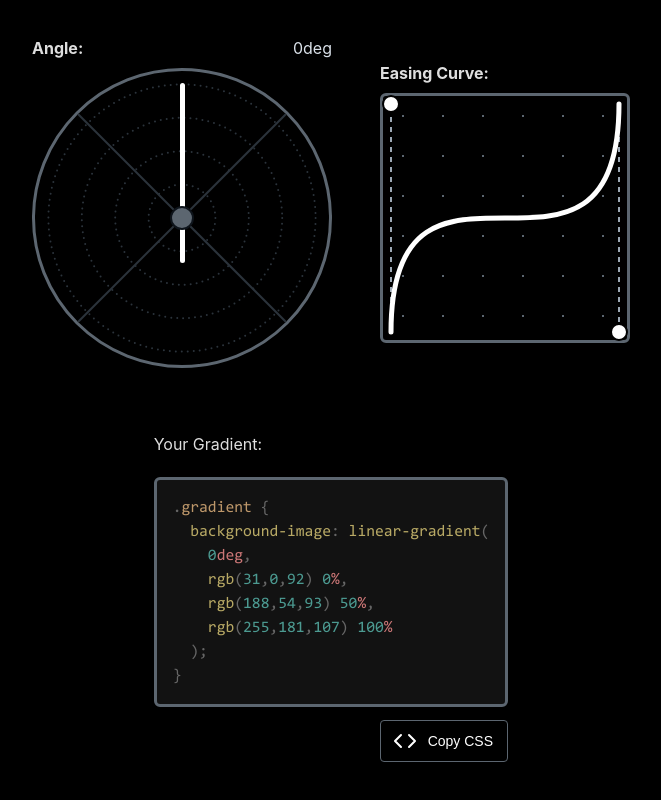
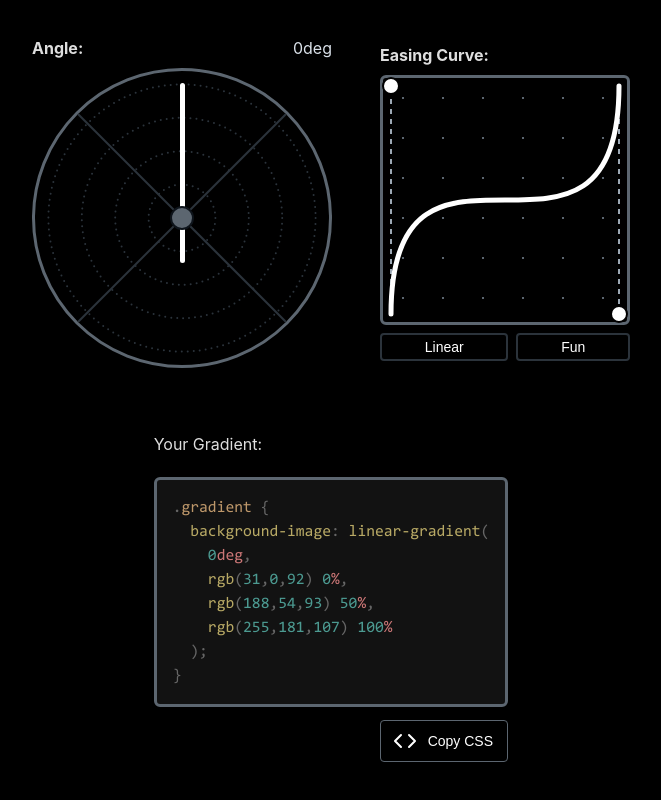
Before and after one commit to patryk-harasiuk/gradient-generator, a React (Vite) app: page / in a window 1280 px wide. Shown: the part 802-1602 px from the top of the page, without its empty margins (309-970 px from the left). Built offline with nearby package versions, Linux system fonts and the light colour scheme.

Commit message:
feat: add curve picker buttons

```diff
--- a/src/components/EasingCurvePicker/EasingCurvePicker.module.css
+++ b/src/components/EasingCurvePicker/EasingCurvePicker.module.css
@@ -53,3 +53,25 @@
   right: calc(var(--inset-by));
   bottom: calc(var(--inset-by));
 }
+
+.button {
+  cursor: pointer;
+  padding: 4px 0;
+  font-size: 0.875rem;
+  flex-grow: 1;
+  display: flex;
+  justify-content: center;
+  border: 2px solid var(--color-gray-100);
+  border-radius: 4px;
+  color: white;
+  background: transparent;
+}
+
+.button:hover {
+  border: 2px solid var(--color-gray-300);
+}
+
+.buttonsWrapper {
+  display: flex;
+  column-gap: 8px;
+}
--- a/src/components/EasingCurvePicker/EasingCurvePicker.tsx
+++ b/src/components/EasingCurvePicker/EasingCurvePicker.tsx
@@ -2,6 +2,12 @@ import { MouseEvent, useEffect, useRef, useState } from "react";
 import styles from "./EasingCurvePicker.module.css";
 import type { Coordinates } from "../../types";
 import { VIEWBOX_SIZE } from "../../const";
+
+const LINEAR_FIRST_CONTROL_POINT = { x: 76, y: 152 };
+const LINEAR_SECOND_CONTROL_POINT = { x: 152, y: 76 };
+
+const FUN_FIRST_CONTROL_POINT = { x: 0, y: 0 };
+const FUN_SECOND_CONTROL_POINT = { x: 228, y: 228 };
 
 type Props = {
   firstControlPoint: Coordinates;
@@ -87,6 +93,16 @@ export const Bezier = ({
       ${endPoint.x},${endPoint.y}
   `;
 
+  const setLinear = () => {
+    onFirstControlPointChange(LINEAR_FIRST_CONTROL_POINT);
+    onSecondControlPointChange(LINEAR_SECOND_CONTROL_POINT);
+  };
+
+  const setFun = () => {
+    onFirstControlPointChange(FUN_FIRST_CONTROL_POINT);
+    onSecondControlPointChange(FUN_SECOND_CONTROL_POINT);
+  };
+
   return (
     <div className={styles.wrapper}>
       <div className={styles.info}>Easing Curve:</div>
@@ -116,6 +132,12 @@ export const Bezier = ({
             />
           </svg>
         </div>
+      </div>
+
+      <div className={styles.buttonsWrapper}>
+        <EasingCurveButton title="Linear" onClick={setLinear} />
+
+        <EasingCurveButton title="Fun" onClick={setFun} />
       </div>
     </div>
   );
@@ -171,3 +193,14 @@ const Handle = ({ coordinates: { x, y }, onMouseDown }: HandleProps) => (
     style={{ cursor: "-webkit-grab", transform: "translate(-50%, -50%);" }}
   />
 );
+
+type EasingCurveButtonProps = {
+  title: string;
+  onClick: () => void;
+};
+
+const EasingCurveButton = ({ title, onClick }: EasingCurveButtonProps) => (
+  <button onClick={onClick} className={styles.button}>
+    {title}
+  </button>
+);
```
